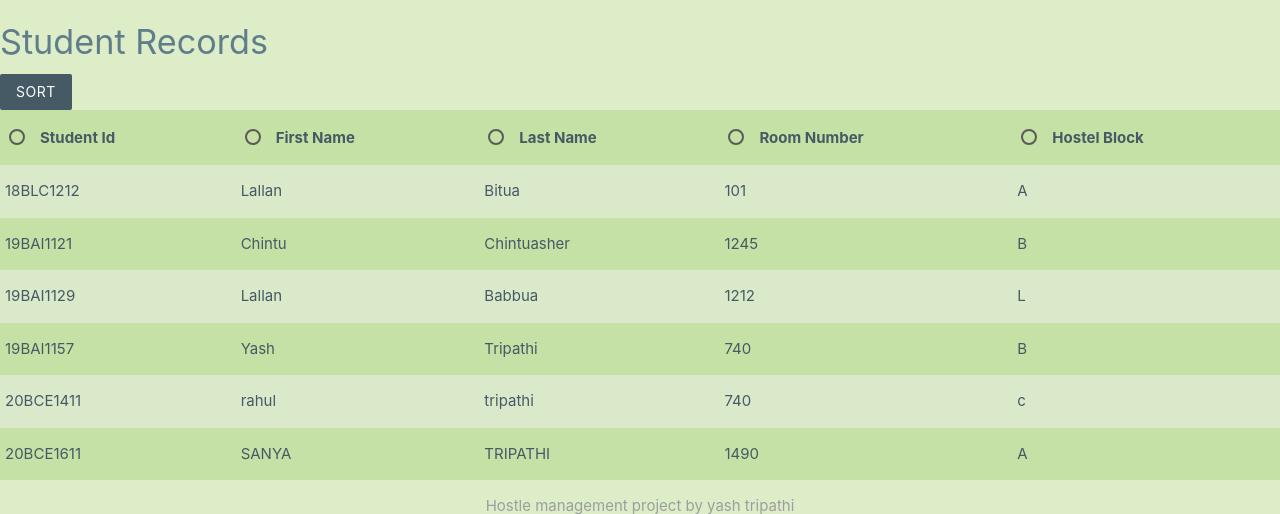
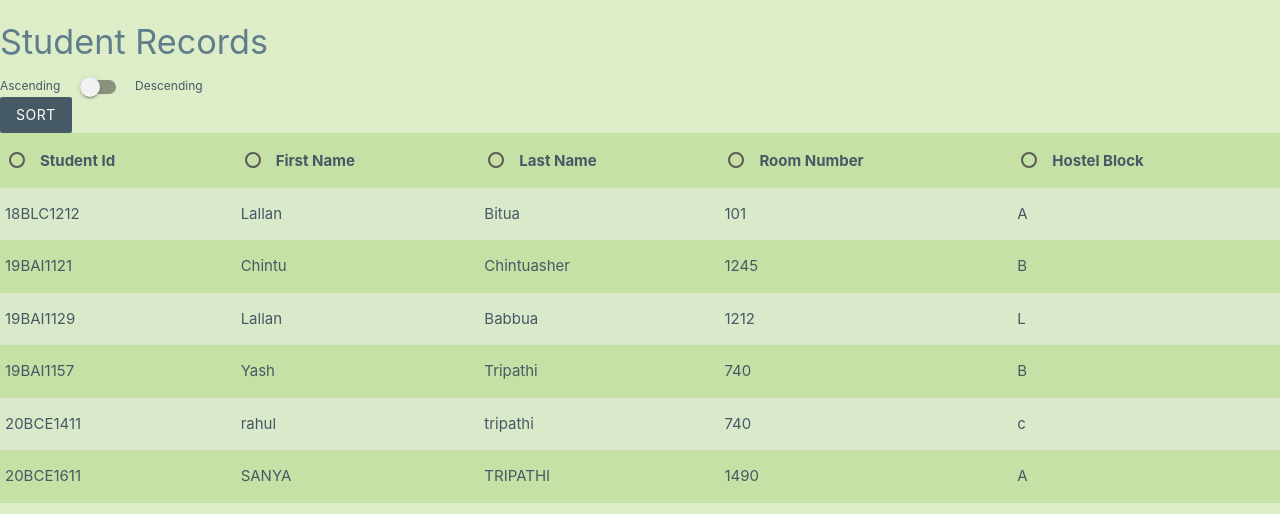
Before and after one commit to DrKakku/Hostel_Management, a PHP site: page /Hostel_Management/Student_records.php in a window 1280 px wide. Shown: the part 64-578 px from the top of the page. Run offline with PHP 8.4, Linux system fonts and the light colour scheme; data comes from the database, SQL or seed files in the repository.

Commit message:
Added an ordered sorting
An ascending and descending toggle switch isadded to make it easier to sort

```diff
--- a/Hostel_Management/Student_records.php
+++ b/Hostel_Management/Student_records.php
@@ -4,12 +4,11 @@
 
 //Function for ordered sorting
 
-function Sql_sort ($var,$toggle = true){
+function Sql_sort ($var,$toggle = "of"){
 
     $order_state = "";
-    $order_state =  $toggle ? "asc":"desc";
-    $toggle = ($toggle == true) ? false:true;
-    $sql = "select * from student order by $var asc; ";
+    $order_state =  ($toggle == "of" )? "asc":"desc";
+    $sql = "select * from student order by $var $order_state; ";
 
     return $sql ;
 
@@ -46,17 +45,29 @@ if ( !$conn )
 }
 
 //Sql query for entring the values to the database
-if (!empty($_GET)){
+if (isset($_GET))
+{
   if(!empty($_GET['Group'])){
-$sql = Sql_sort($_GET['Group']);
+
+
+
+    $state = (empty($_GET['type'])) ? "of":"on" ;
+    $sql = Sql_sort($_GET['Group'],$state);
+
   }
+
   else{
+
     $sql = "select * from student; ";
+
   }
+
 }
 else{
   $sql = "select * from student; ";
 }
+
+
 $result = mysqli_query($conn,$sql);
 
 $students = mysqli_fetch_all($result,MYSQLI_ASSOC);
@@ -110,6 +121,14 @@ mysqli_close($conn);
     <th><label class=" brand-text  "><input class="with-gap" type="radio" name="Group"value="Room_Number" > <span>Room Number </span></label></th>
 
     <th><label class=" brand-text  "><input class="with-gap" type="radio" name="Group"value="Block" > <span >Hostel Block </span></label></th>
+    <div class="switch brand-text">
+    <label class = 'brand-text'>
+      Ascending
+      <input type="checkbox" name="type">
+      <span class="lever"></span>
+      Descending
+    </label>
+  </div>
     <input type="submit" name="sort" value="sort" class="btn  brand z-depth-0">
   </form>
 </tr>
```
